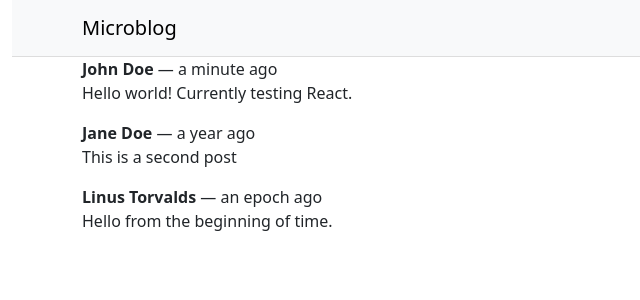
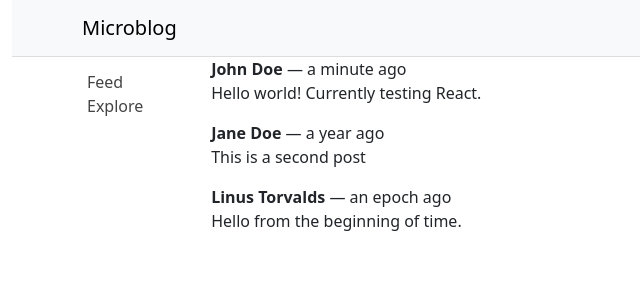
Before and after one commit to frarlo/react-microblog, a React (Create React App) app: page /explore in a window 1280 px wide. Shown: the top 300 px of the page, without its empty margins (0-640 px from the left). Built offline with nearby package versions, Linux system fonts and the light colour scheme.

Commit message:
feat: Add Sidebar component.

```diff
--- a/src/App.js
+++ b/src/App.js
@@ -1,5 +1,7 @@
 import Container from 'react-bootstrap/Container';
+import Stack from 'react-bootstrap/Stack';
 import Header from './components/Header';
+import Sidebar from './components/Sidebar';
 
 export default function App() {
 
@@ -34,6 +36,9 @@
       <Container fluid className="App">
         <Header />
           <Container>
+              <Stack direction="horizontal">
+                  <Sidebar />
+                  <Container>
                       {testPosts.length === 0 ?
                           <p>There are no blog posts.</p>
                           :
@@ -48,6 +53,8 @@
                           })
                       }
                   </Container>
+              </Stack>
+          </Container>
       </Container>
   );
 }
--- /dev/null
+++ b/src/components/Sidebar.js
@@ -0,0 +1,15 @@
+import Navbar from "react-bootstrap/Navbar";
+import Nav from "react-bootstrap/Nav";
+
+export default function Sidebar() {
+    return (
+        <Navbar sticky="top" className="flex-column Sidebar">
+            <Nav.Item>
+                <Nav.Link href="/">Feed</Nav.Link>
+            </Nav.Item>
+            <Nav.Item>
+                <Nav.Link href="/explore">Explore</Nav.Link>
+            </Nav.Item>
+        </Navbar>
+    );
+}
--- a/src/index.css
+++ b/src/index.css
@@ -19,3 +19,28 @@
 .Header {
   border-bottom: 1px solid #ddd;
 }
+
+.Sidebar {
+  width: 120px;
+  margin: 5px;
+  position: sticky;
+  top: 60px;
+  align-self: flex-start;
+  align-items: start;
+}
+
+.Sidebar .nav-item {
+  width: 100%;
+}
+
+.Sidebar a {
+  color: #444;
+}
+
+.Sidebar a:hover {
+  background-color: #eee;
+}
+
+.Sidebar a:visited {
+  color: #444;
+}
```
Lines whose indentation alone changed are shown as unchanged.
